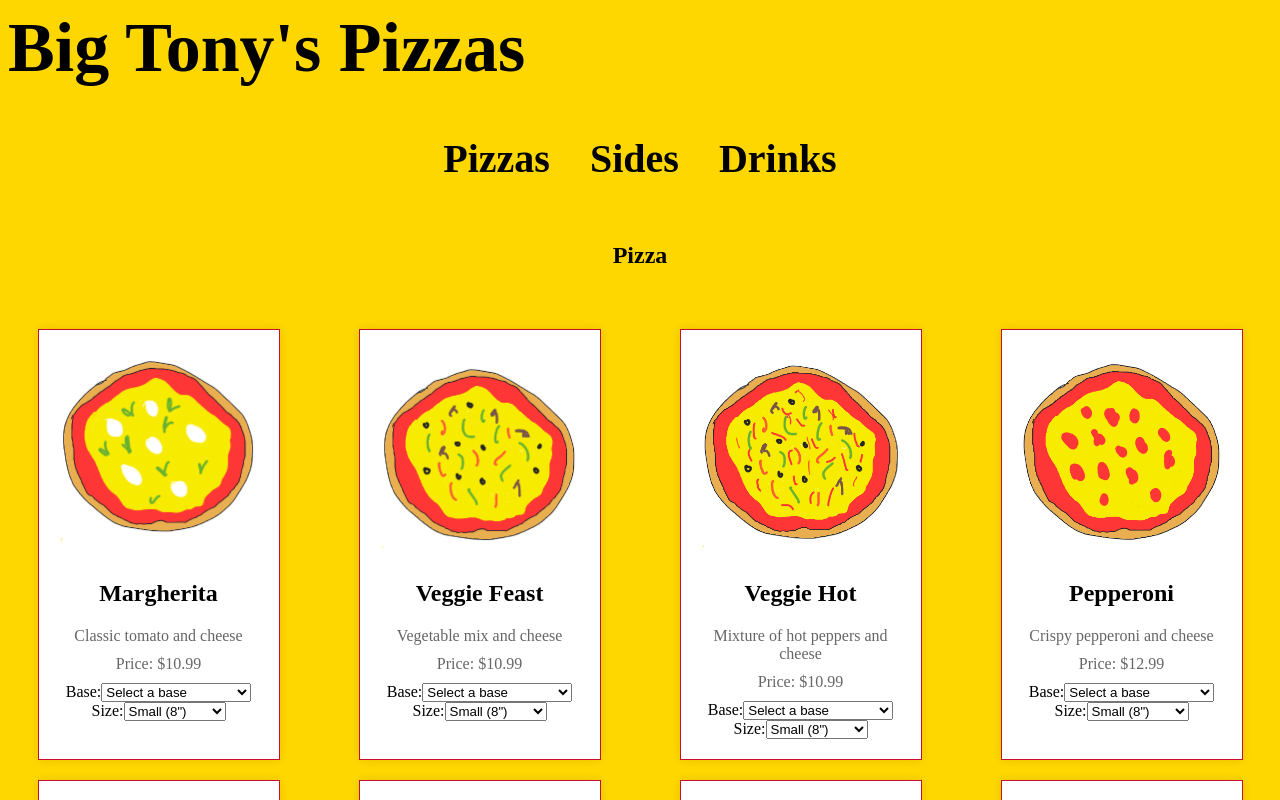
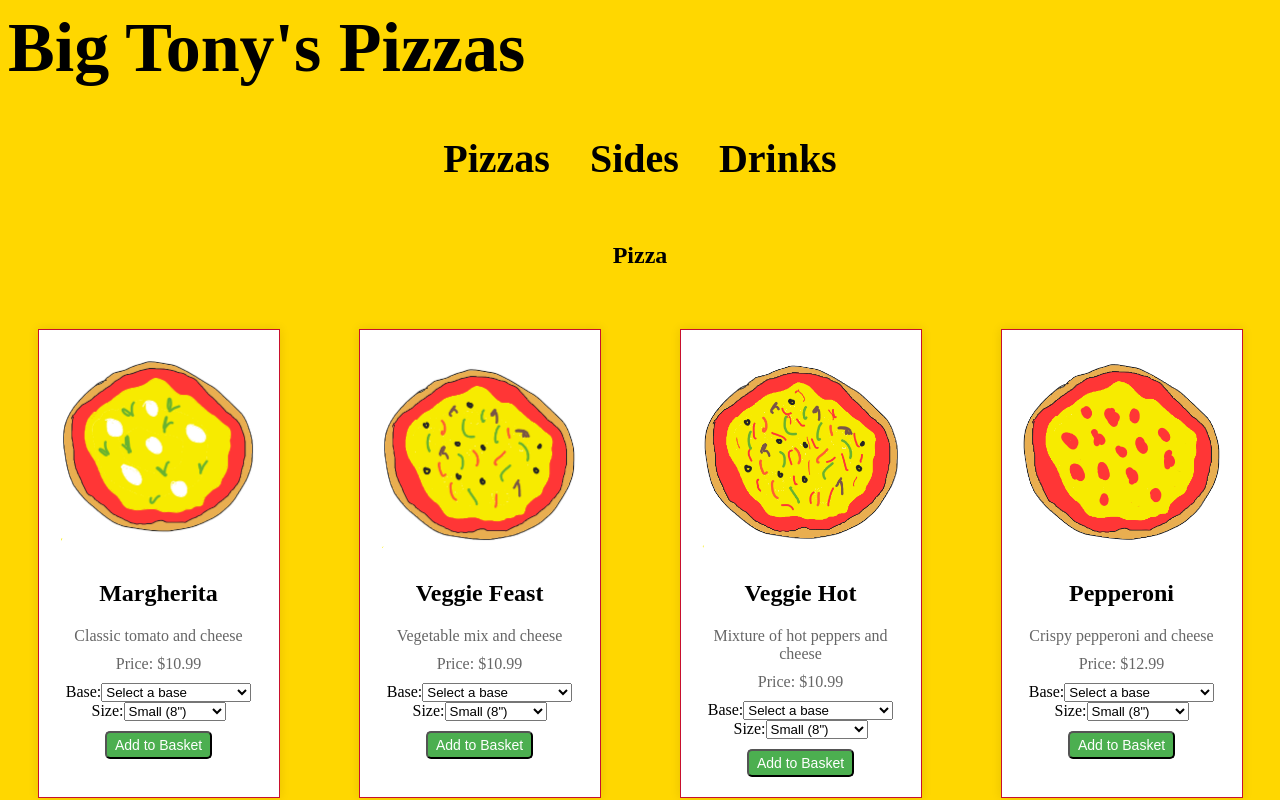
Before and after one commit to bharryc/novus-pizza-app, a React (Create React App) app: page / in a window 1280 px wide. Shown: the top 800 px of the page. Built offline with nearby package versions, Linux system fonts and the light colour scheme.

Commit message:
added add item to basket -> (basket pending)

```diff
--- a/src/App.js
+++ b/src/App.js
@@ -1,4 +1,4 @@
-import React from "react";
+import React, { useState, useEffect } from "react";
 import Pizza from "./components/Pizza";
 import Sides from "./components/Sides";
 import Drinks from "./components/Drinks";
@@ -8,12 +8,24 @@ import DrinksInfo from "./DrinksInfo";
 import "./App.css";
 
 function App() {
-
   const scroll = (id) => {
     const element = document.getElementById(id);
     if (element) {
       element.scrollIntoView({ behavior: "smooth" });
     }
+  };
+
+  const [basket, setBasket] = useState([]);
+  const [isButtonRed, setIsButtonRed] = useState(false);
+
+  // debugging stuff will remove
+  useEffect(() => {
+    console.log("Basket Contents:", basket);
+  }, [basket]);
+
+  const addToBasket = (item) => {
+    setBasket([...basket, item]);
+    setIsButtonRed(false);
   };
 
   return (
@@ -24,36 +36,61 @@ function App() {
 
       <nav className="menu-nav">
         <ul>
-          <li onClick={() => scroll("pizza-menu")} className="nav-item">Pizzas</li>
-          <li onClick={() => scroll("sides")} className="nav-item">Sides</li>
-          <li onClick={() => scroll("drinks")} className="nav-item">Drinks</li>
+          <li onClick={() => scroll("pizza-menu")} className="nav-item">
+            Pizzas
+          </li>
+          <li onClick={() => scroll("sides")} className="nav-item">
+            Sides
+          </li>
+          <li onClick={() => scroll("drinks")} className="nav-item">
+            Drinks
+          </li>
         </ul>
       </nav>
 
       <main>
-        <h2 id="pizza" className="section-head">Pizza</h2>
+        <h2 id="pizza" className="section-head">
+          Pizza
+        </h2>
         <div className="pizza-container">
           {PizzaInfo.map((pizza, index) => (
-            <Pizza key={pizza.id} pizza={pizza} className={index === 14 ? "Half-Half" : ""} />
+            <Pizza
+              key={pizza.id}
+              pizza={pizza}
+              className={index === 14 ? "Half-Half" : ""}
+              addToBasket={addToBasket}
+              isButtonRed={isButtonRed}
+              setIsButtonRed={setIsButtonRed}
+            />
           ))}
         </div>
 
-        <h2 id="sides" className="section-head">Sides</h2>
+        <h2 id="sides" className="section-head">
+          Sides
+        </h2>
         <div className="sides-container">
           {SidesInfo.map((side) => (
-            <Sides key={side.id} side={side} />
+            <Sides
+              key={side.id}
+              side={side}
+              addToBasket={addToBasket}
+            />
           ))}
         </div>
 
-        <h2 id="drinks" className="section-head">Drinks</h2>
+        <h2 id="drinks" className="section-head">
+          Drinks
+        </h2>
         <div className="drinks-container">
           {DrinksInfo.map((drink) => (
-            <Drinks key={drink.id} drink={drink} />
+            <Drinks
+              key={drink.id}
+              drink={drink}
+              addToBasket={addToBasket}
+            />
           ))}
         </div>
       </main>
-
-
     </div>
   );
 }
--- a/src/components/Drinks.js
+++ b/src/components/Drinks.js
@@ -1,7 +1,7 @@
 import React from "react";
 import "./DrinksGrid.css";
 
-function Drinks({ drink }) {
+function Drinks({ drink , addToBasket}) {
   return (
     <div className="drink">
       <div className="drink-info">
@@ -12,6 +12,10 @@ function Drinks({ drink }) {
           <p>Price: ${drink.price.toFixed(2)}</p>
         </div>
       </div>
+      <button className="add-button" onClick={() => addToBasket({drink: drink.name,
+                price: drink.price})}>
+                Add
+            </button>
     </div>
   );
 }
--- a/src/components/Pizza.js
+++ b/src/components/Pizza.js
@@ -2,13 +2,15 @@ import React, { useState } from "react";
 import "./PizzaGrid.css";
 import PizzaInfo from "../PizzaInfo";
 
-function Pizza({ pizza, className }) {
+function Pizza({ pizza, className, addToBasket }) {
   const [selectedBase, setSelectedBase] = useState("");
   const [selectedSize, setSelectedSize] = useState("small");
   const [selectedPrice, setSelectedPrice] = useState(pizza.price.small);
 
   const [selectedHalf1, setSelectedHalf1] = useState("");
   const [selectedHalf2, setSelectedHalf2] = useState("");
+
+  const [isButtonRed, setIsButtonRed] = useState(false);
 
   const isHalfnHalf = pizza.id === 16;
   const availablePizzas = PizzaInfo.filter((halfPizza) => halfPizza.id !== 16);
@@ -27,6 +29,46 @@ function Pizza({ pizza, className }) {
     const newSize = e.target.value;
     setSelectedSize(newSize);
     updatePrice(newSize);
+  };
+
+  const getPizzaName = (selectedId) => {
+    return PizzaInfo.find((pizza) => pizza.id === selectedId)?.name || "";
+  };
+
+  const handleAddToBasket = () => {
+    // debugging stuff will remove
+    // console.log(selectedBase);
+    // console.log(selectedSize);
+    // console.log(isHalfnHalf);
+    // console.log(selectedHalf1);
+
+    if (isHalfnHalf) {
+      if (!selectedHalf1 || !selectedHalf2 || !selectedBase || !selectedSize) {
+        setIsButtonRed(true);
+      } else {
+        addToBasket({
+          pizza: pizza.name,
+          half1: getPizzaName(parseInt(selectedHalf1)),
+          half2: getPizzaName(parseInt(selectedHalf2)),
+          base: selectedBase,
+          size: selectedSize,
+          price: selectedPrice.toFixed(2)
+        });
+        setIsButtonRed(false);
+      }
+    } else {
+      if (!selectedBase || !selectedSize) {
+        setIsButtonRed(true);
+      } else {
+        addToBasket({
+          pizza: pizza.name,
+          base: selectedBase,
+          size: selectedSize,
+          price: selectedPrice.toFixed(2),
+        });
+        setIsButtonRed(false);
+      }
+    }
   };
 
     return (
@@ -105,6 +147,13 @@ function Pizza({ pizza, className }) {
                         <option value="large">Large (16")</option>
                     </select>
                 </div>
+
+                <button
+                    className={`add-button ${isButtonRed ? "red" : "green"}`}
+                    onClick={handleAddToBasket}
+                >
+                    Add to Basket
+                </button>
             </div>
         </div>
     );
--- a/src/components/PizzaGrid.css
+++ b/src/components/PizzaGrid.css
@@ -55,3 +55,31 @@ body {
     grid-row: span 2;
 
 }
+
+.add-button {
+    background-color: green;
+  color: white;
+  padding: 4px 8px;
+  border-radius: 5px;
+  margin-top: 10px;
+  cursor: pointer;
+  font-size: 14px;
+  }
+
+
+  .add-button:hover {
+    background-color: darkgreen;
+  }
+
+  .pizza-halves {
+    margin-top: 10px;
+    margin-bottom: 10px;
+  }
+
+  .add-button.red {
+    background-color: #FF0000;
+  }
+
+  .add-button.green {
+    background-color: #4CAF50;
+  }
--- a/src/components/Sides.js
+++ b/src/components/Sides.js
@@ -1,7 +1,7 @@
 import React from "react";
 import "./SidesGrid.css";
 
-function Sides({ side }) {
+function Sides({ side, addToBasket }) {
     return (
         <div className="side">
             <div className="side-info">
@@ -12,6 +12,11 @@ function Sides({ side }) {
                     <p>Price: ${side.price.toFixed(2)}</p>
                 </div>
             </div>
+
+            <button className="add-button" onClick={() => addToBasket({side: side.name,
+                price: side.price})}>
+                Add
+            </button>
         </div>
     );
 }
```
Lines whose indentation alone changed are shown as unchanged.
